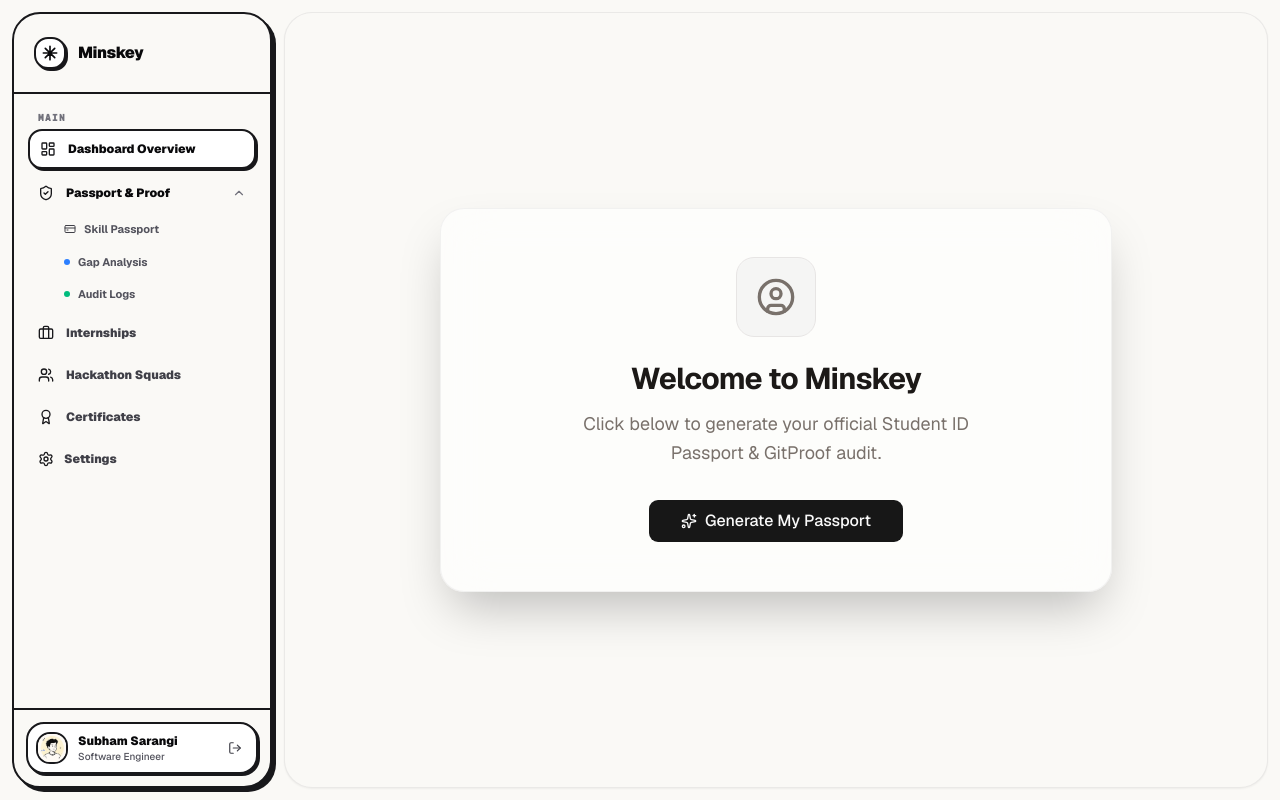
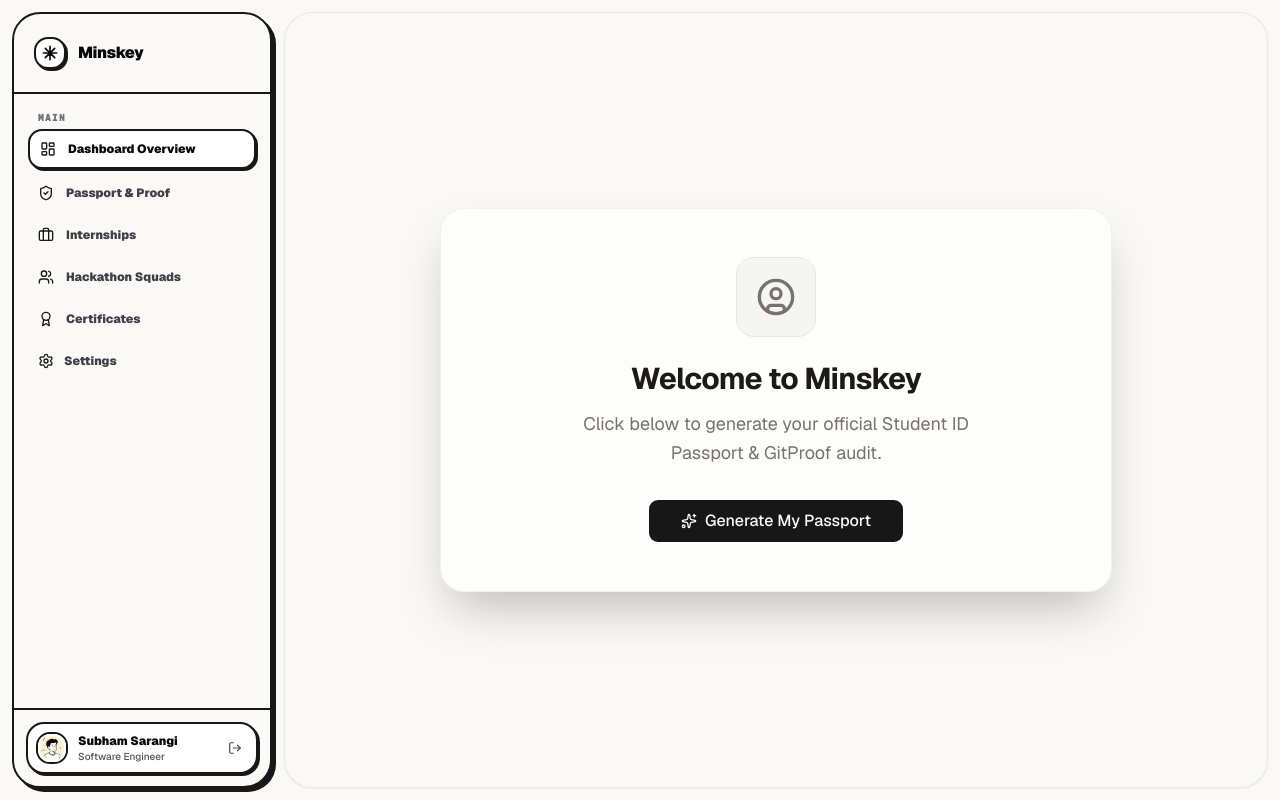
Before and after one commit to Credo-Organization/credo2, a Next.js app: page /dashboard in a window 1280 px wide. Built offline with nearby package versions, Linux system fonts and the light colour scheme; no server answers.

Commit message:
feat(layout): streamline sidebar navigation with direct Passport & Proof link

```diff
--- a/src/components/layout/sidebar.tsx
+++ b/src/components/layout/sidebar.tsx
@@ -7,7 +7,6 @@ import { motion, AnimatePresence } from "framer-motion";
 import { cn } from "@/lib/utils";
 import {
   LayoutDashboard,
-  ChevronDown,
   ChevronRight,
   ChevronLeft,
   Briefcase,
@@ -16,7 +15,6 @@ import {
   Settings,
   LogOut,
   ShieldCheck,
-  CreditCard,
 } from "lucide-react";
 import { createClient } from "@/lib/supabase/client";
 
@@ -24,7 +22,6 @@ export function Sidebar({ isMobile = false }: { isMobile?: boolean }) {
   const pathname = usePathname();
   const router = useRouter();
   const [isCollapsed, setIsCollapsed] = useState(false);
-  const [openSection, setOpenSection] = useState<string | null>("passport");
   const [userProfile, setUserProfile] = useState<{ name: string; avatar: string; headline?: string } | null>(null);
 
   useEffect(() => {
@@ -56,9 +53,6 @@ export function Sidebar({ isMobile = false }: { isMobile?: boolean }) {
   };
 
   const handleToggle = () => setIsCollapsed(!isCollapsed);
-  const toggleSection = (section: string) => {
-    setOpenSection(openSection === section ? null : section);
-  };
 
   return (
     <motion.aside
@@ -140,58 +134,22 @@ export function Sidebar({ isMobile = false }: { isMobile?: boolean }) {
             </div>
           </Link>
 
-          {/* Expandable Passport & Verification Hub */}
-          <div>
-            <button
-              onClick={() => toggleSection("passport")}
+          {/* Direct Passport & Proof Link */}
+          <Link href="/dashboard#passport-view" className="block">
+            <div
               className={cn(
-                "w-full flex items-center justify-between rounded-xl p-2.5 transition-all text-xs font-black text-zinc-700 dark:text-zinc-300 hover:bg-white/80 dark:hover:bg-zinc-800/80 hover:text-zinc-950 dark:hover:text-zinc-100 group cursor-pointer",
-                openSection === "passport" && "text-zinc-950 dark:text-zinc-100"
+                "flex items-center justify-between rounded-xl p-2.5 transition-all text-xs font-black group cursor-pointer",
+                pathname.includes("passport")
+                  ? "bg-white dark:bg-zinc-800 text-zinc-950 dark:text-zinc-100 shadow-[2px_2px_0px_0px_#18181B] border-2 border-zinc-900 dark:border-zinc-700"
+                  : "text-zinc-700 dark:text-zinc-300 hover:bg-white/80 dark:hover:bg-zinc-800/80 hover:text-zinc-950 dark:hover:text-zinc-100"
               )}
             >
               <div className="flex items-center gap-3">
                 <ShieldCheck className="w-4 h-4 text-zinc-900 dark:text-zinc-100" />
                 {!isCollapsed && <span>Passport & Proof</span>}
               </div>
-              {!isCollapsed && (
-                <ChevronDown className={cn("w-3.5 h-3.5 text-zinc-500 transition-transform duration-200", openSection === "passport" && "rotate-180")} />
-              )}
-            </button>
-
-            {/* Nested Links */}
-            <AnimatePresence initial={false}>
-              {openSection === "passport" && !isCollapsed && (
-                <motion.div
-                  initial={{ height: 0, opacity: 0 }}
-                  animate={{ height: "auto", opacity: 1 }}
-                  exit={{ height: 0, opacity: 0 }}
-                  transition={{ duration: 0.15 }}
-                  className="overflow-hidden pl-7 pr-1 pt-1 space-y-1"
-                >
-                  <Link href="/dashboard#passport-view" className="block">
-                    <div className="flex items-center gap-2 py-1.5 px-2 rounded-lg text-[11px] font-bold text-zinc-600 dark:text-zinc-400 hover:text-zinc-950 dark:hover:text-zinc-100 hover:bg-white/50 dark:hover:bg-zinc-800/50 transition-colors">
-                      <CreditCard className="w-3 h-3 text-zinc-700 dark:text-zinc-300" />
-                      <span>Skill Passport</span>
-                    </div>
-                  </Link>
-
-                  <Link href="/dashboard#gap-analysis" className="block">
-                    <div className="flex items-center gap-2 py-1.5 px-2 rounded-lg text-[11px] font-bold text-zinc-600 dark:text-zinc-400 hover:text-zinc-950 dark:hover:text-zinc-100 hover:bg-white/50 dark:hover:bg-zinc-800/50 transition-colors">
-                      <div className="w-1.5 h-1.5 rounded-full bg-blue-500" />
-                      <span>Gap Analysis</span>
-                    </div>
-                  </Link>
-
-                  <Link href="/dashboard#audit-console" className="block">
-                    <div className="flex items-center gap-2 py-1.5 px-2 rounded-lg text-[11px] font-bold text-zinc-600 dark:text-zinc-400 hover:text-zinc-950 dark:hover:text-zinc-100 hover:bg-white/50 dark:hover:bg-zinc-800/50 transition-colors">
-                      <div className="w-1.5 h-1.5 rounded-full bg-emerald-500" />
-                      <span>Audit Logs</span>
-                    </div>
-                  </Link>
-                </motion.div>
-              )}
-            </AnimatePresence>
-          </div>
+            </div>
+          </Link>
 
           {/* Internships Link */}
           <Link href="/dashboard/internships" className="block">
```
